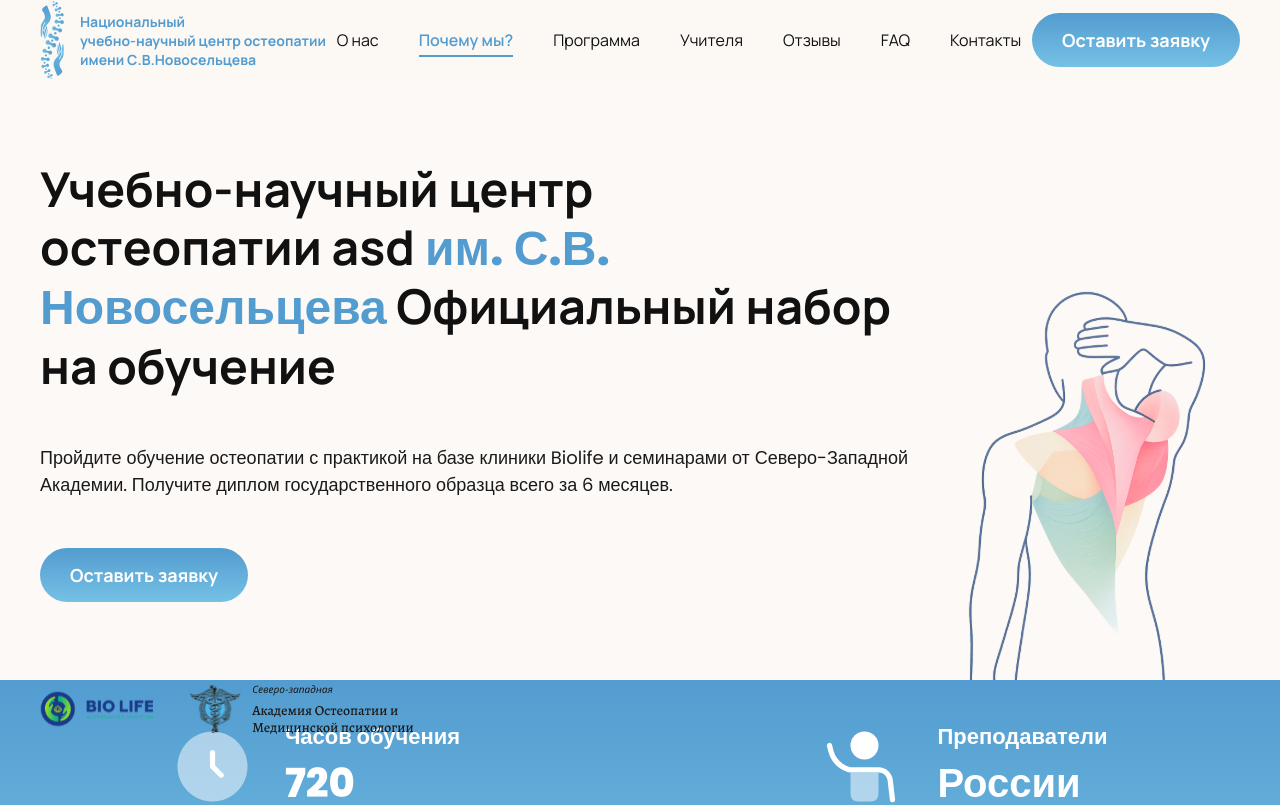
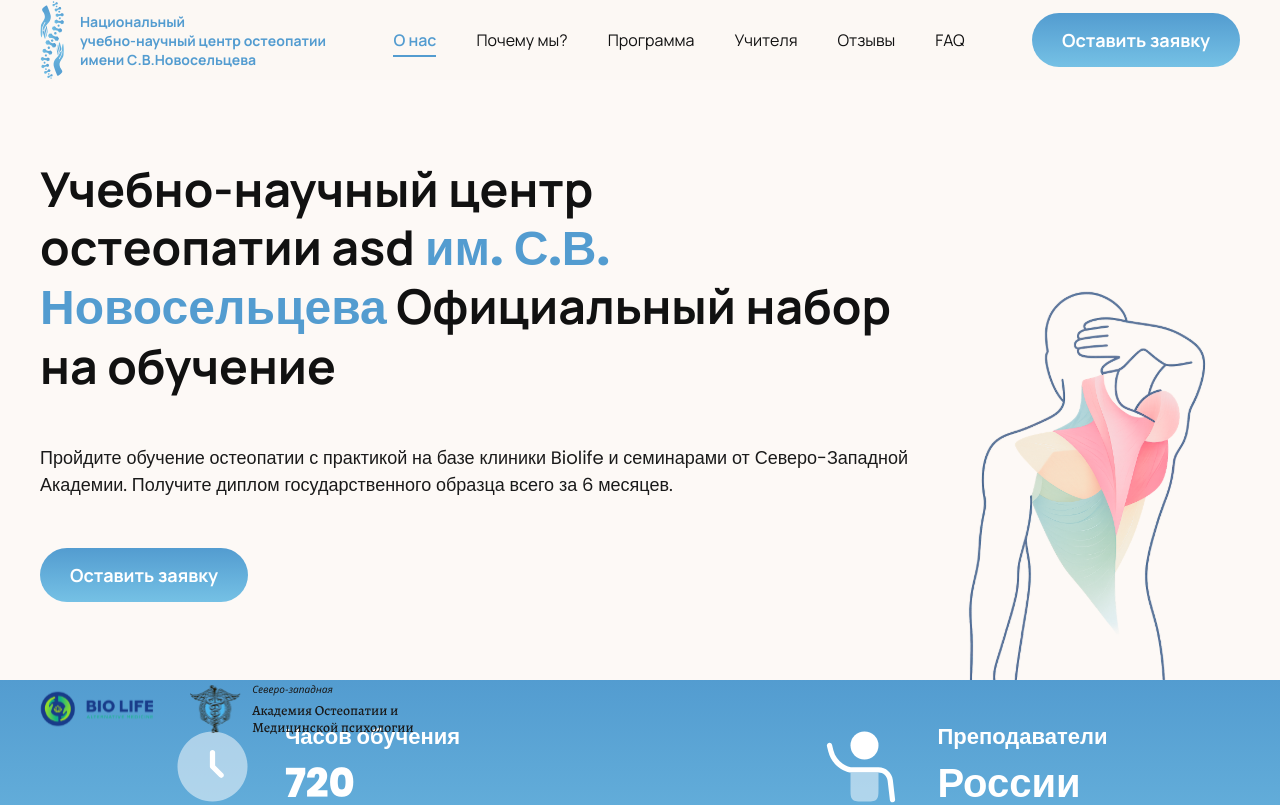
Before and after one commit to uzhojiakbar/Mindfulcare, a Next.js app: page / in a window 1280 px wide. Shown: the top 805 px of the page. Built offline with nearby package versions, Linux system fonts and the light colour scheme.

Commit message:
Navbar mini bug fixed #1

```diff
--- a/src/app/page.jsx
+++ b/src/app/page.jsx
@@ -2,18 +2,27 @@
 import Hero from "@/components/Hero";
 import Navbar from "@/components/Navar/Navbar";
 
+// const sections = ["about", "why", "program", "teachers", "reviews", "faq"];
+// const sectionNames = {
+//   about: "О нас",
+//   why: "Почему мы?",
+//   program: "Программа",
+//   teachers: "Учителя",
+//   reviews: "Отзывы",
+//   faq: "FAQ",
+// };
 export default function Home() {
   return (
     <section className="main-container">
       <Navbar />
       <Hero />
-      <section className="page-container" id="about">
+      <section id="about" className="page-container">
         <h1>About Page</h1>
       </section>
-      <section className="page-container" id="services">
+      <section className="page-container" id="why">
         <h1>Services Page</h1>
       </section>
-      <section className="page-container" id="page">
+      <section className="page-container" id="program">
         <h1>[Page] Page</h1>
       </section>
     </section>
--- a/src/components/Navar/Navbar.jsx
+++ b/src/components/Navar/Navbar.jsx
@@ -20,9 +20,10 @@ const Nav = styled.nav`
   }
 `;
 
-const Logo = styled.div`
+const Logo = styled.a`
   display: flex;
   align-items: center;
+  text-decoration: none;
 
   gap: 15px;
 
@@ -237,23 +238,14 @@ const MobileMenuWrapper = styled(motion.div)`
 
 export default function Navbar() {
   const [isOpen, setIsOpen] = useState(false);
-  const sections = [
-    "home",
-    "about",
-    "why",
-    "program",
-    "teachers",
-    "reviews",
-    "faq",
-  ];
+  const sections = ["about", "why", "program", "teachers", "reviews", "faq"];
   const sectionNames = {
-    home: "О нас",
-    about: "Почему мы?",
-    why: "Программа",
-    program: "Учителя",
-    teachers: "Отзывы",
-    reviews: "FAQ",
-    faq: "Контакты",
+    about: "О нас",
+    why: "Почему мы?",
+    program: "Программа",
+    teachers: "Учителя",
+    reviews: "Отзывы",
+    faq: "FAQ",
   };
 
   const [activeSection, setActiveSection] = useState("home");
@@ -287,7 +279,7 @@ export default function Navbar() {
 
   return (
     <Nav>
-      <Logo>
+      <Logo href="/#home">
         <img src="/logo.svg" alt="logo" />
         <span>
           Национальный <br />
```
